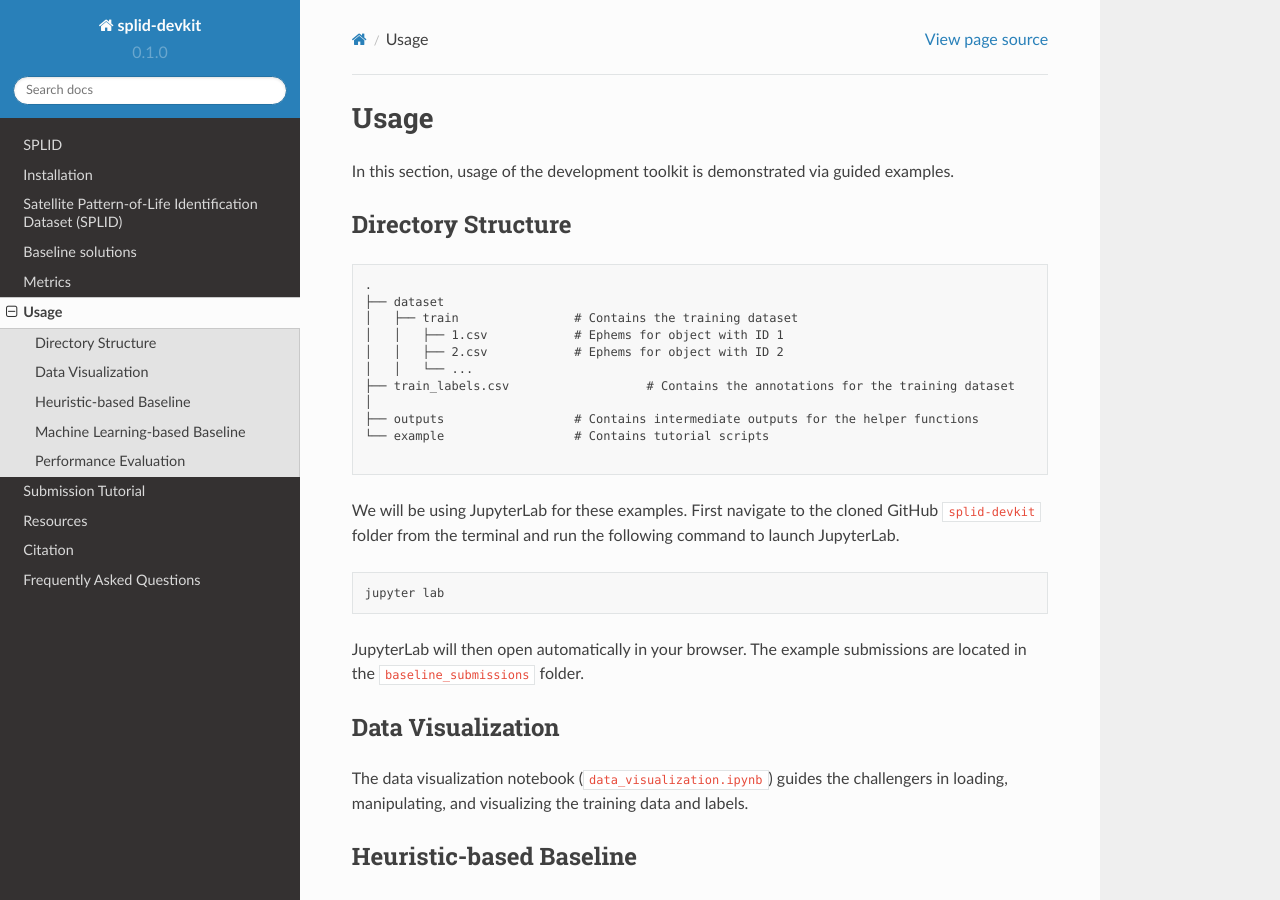
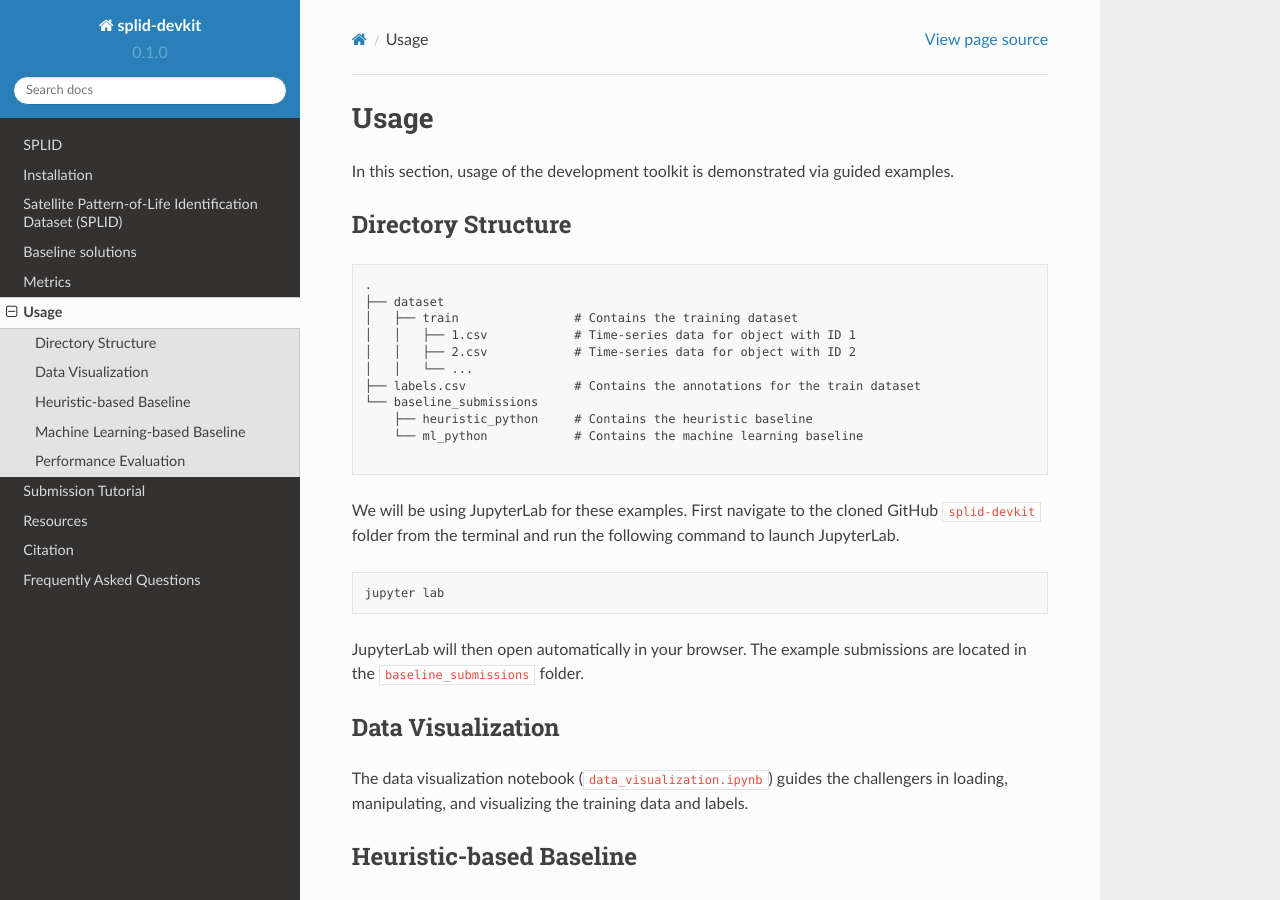
Before and after one commit to olgupila/STORM-AI-devkit-2025, a Sphinx documentation site: the page built from docs/usage.md, in a window 1280 px wide and 900 px high. Built offline with Sphinx 7.4.7 and the Read the Docs theme 2.0.0, drawn with Linux system fonts in a browser that asks for light colours; pages that are not in the unit, such as notebooks, are missing from menus.

Commit message:
Update usage.md

````diff
--- a/docs/usage.md
+++ b/docs/usage.md
@@ -6,13 +6,13 @@ In this section, usage of the development toolkit is demonstrated via guided exa
 .
 ├── dataset
 │   ├── train                # Contains the training dataset
-│   │   ├── 1.csv            # Ephems for object with ID 1
-│   │   ├── 2.csv            # Ephems for object with ID 2
+│   │   ├── 1.csv            # Time-series data for object with ID 1
+│   │   ├── 2.csv            # Time-series data for object with ID 2
 │   │   └── ...
-├── train_labels.csv                   # Contains the annotations for the training dataset
-│
-├── outputs                  # Contains intermediate outputs for the helper functions
-└── example                  # Contains tutorial scripts
+├── labels.csv               # Contains the annotations for the train dataset
+└── baseline_submissions
+    ├── heuristic_python     # Contains the heuristic baseline
+    └── ml_python            # Contains the machine learning baseline
 
 ```
 We will be using JupyterLab for these examples. First navigate to the cloned GitHub `splid-devkit` folder from the terminal and run the following command to launch JupyterLab.
````
